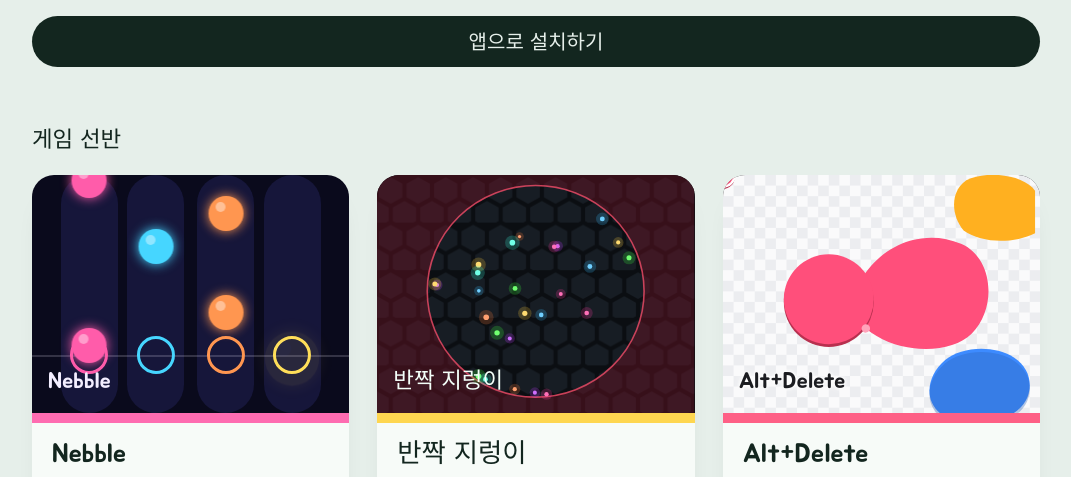
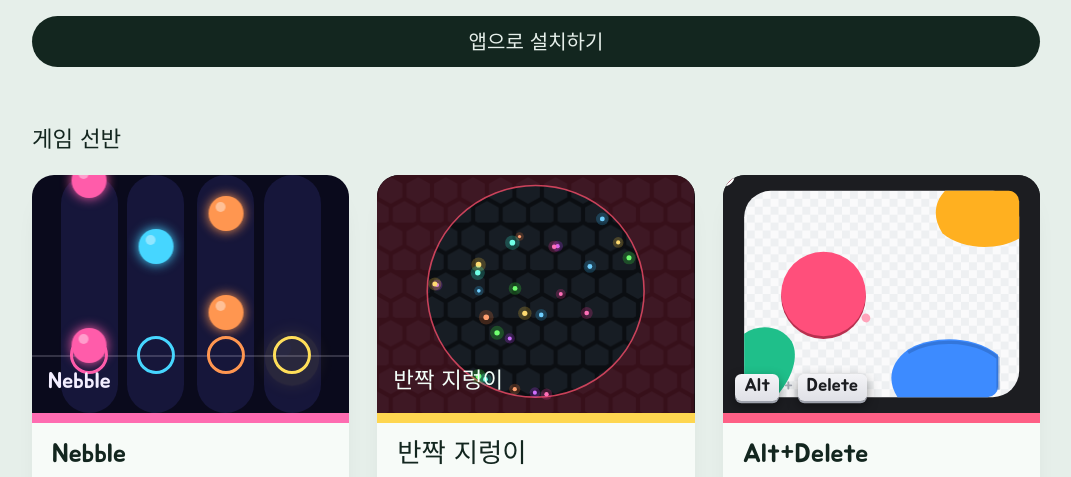
Before and after one commit to hpdonna51-cmd/Donna-s_Arcade, a plain HTML site: page index .html in a window 1280 px wide. Shown: the part 317-794 px from the top of the page, without its empty margins (104-1175 px from the left). Drawn offline with Linux system fonts and the light colour scheme.

Commit message:
땅1.2
홈화면 디자인 변경

```diff
--- a/index.html
+++ b/index .html
@@ -100,10 +100,21 @@ h1 .row + .row{padding-left:clamp(1.5rem,8vw,6rem)}
 .worm-cover svg{position:absolute;inset:0;width:100%;height:100%}
 .worm-cover .title{position:absolute;left:1rem;bottom:.8rem;font-family:"Jua",sans-serif;font-size:1.4rem;color:#F3FFF9}
 
-/* Alt+Delete 표지: 땅을 둘러싸고 채우기 */
+/* Alt+Delete 표지 */
 .altdel-cover{--cover-bg:#1C1D21}
 .altdel-cover svg{position:absolute;inset:0;width:100%;height:100%}
-.altdel-cover .title{position:absolute;left:1rem;bottom:.8rem;font-family:"Jua",sans-serif;font-size:1.4rem;color:#1C1D21;text-shadow:0 0 4px #fff,0 0 4px #fff,0 0 8px #fff}
+.altdel-cover .keys{position:absolute;left:.8rem;bottom:.75rem;display:flex;align-items:center;gap:.3rem;font-family:"Jua",sans-serif;font-size:1.15rem;line-height:1}
+.altdel-cover .cap{padding:.22rem .55rem .3rem;border-radius:.4rem;background:linear-gradient(#F4F4F7,#DFE0E6);color:#1C1D21;box-shadow:0 .14rem 0 #9EA2AC,0 .3rem .7rem rgba(0,0,0,.45)}
+.altdel-cover .plus{color:#A3A7B1;font-size:.9em}
+.altdel-cover .cap.del{animation:adPress 4s infinite}
+@keyframes adPress{0%,58%,74%,100%{transform:none;background:linear-gradient(#F4F4F7,#DFE0E6);color:#1C1D21;box-shadow:0 .14rem 0 #9EA2AC,0 .3rem .7rem rgba(0,0,0,.45)}62%,70%{transform:translateY(.12rem);background:#FF4F7B;color:#fff;box-shadow:0 .02rem 0 #B8304F,0 .1rem .3rem rgba(0,0,0,.4)}}
+.altdel-cover .fill{animation:adFill 4s infinite;transform-origin:center;transform-box:fill-box}
+@keyframes adFill{0%,60%{opacity:0;transform:scale(.92)}64%{opacity:1;transform:scale(1.03)}68%,94%{opacity:1;transform:none}100%{opacity:0}}
+.altdel-cover .trail{stroke-dasharray:100;animation:adDraw 4s infinite}
+@keyframes adDraw{0%{stroke-dashoffset:100;opacity:1}60%{stroke-dashoffset:0;opacity:1}62%,100%{stroke-dashoffset:0;opacity:0}}
+.altdel-cover .ants{animation:adAnts .6s linear infinite}
+@keyframes adAnts{to{stroke-dashoffset:-4}}
+@media (prefers-reduced-motion:reduce){.altdel-cover .cap.del,.altdel-cover .fill,.altdel-cover .trail,.altdel-cover .ants{animation:none}.altdel-cover .fill{opacity:1}}
 
 footer{margin-top:3.5rem;padding-top:1.5rem;border-top:1.5px solid var(--line);color:var(--soft);font-size:.9rem}
 </style>
@@ -218,27 +229,22 @@ const covers = {
     </div>`;
   },
   altdel: g => {
-    // Alt+Delete 표지: 내 땅에서 나가 선을 긋고 돌아오면 둘러싼 곳이 채워져요 (4초마다 반복)
-    const loop = 'M52 40C60 26 76 20 90 26C102 31 104 50 94 60C86 68 66 68 54 58';
-    const kt = '0;.62;.64;.97;1';
+    // 게임 화면 그대로: 맵 위에서 선을 긋고 돌아오면 둘러싼 곳이 채워져요 (4초마다)
+    const loop = 'M50 38C58 22 80 18 92 30C101 39 98 54 86 60C74 66 60 62 54 54';
     return `<div class="cover altdel-cover" aria-hidden="true">
       <svg viewBox="0 0 120 90" preserveAspectRatio="xMidYMid slice">
-        <defs><pattern id="altdelChk" width="8" height="8" patternUnits="userSpaceOnUse"><rect width="8" height="8" fill="#FAFAFB"/><rect width="4" height="4" fill="#ECEDF0"/><rect x="4" y="4" width="4" height="4" fill="#ECEDF0"/></pattern></defs>
-        <rect width="120" height="90" fill="url(#altdelChk)"/>
-        <path d="M84 70c6-5 18-6 26-1s8 16 0 21H82c-6-5-5-14 2-20Z" fill="#3D8BFF"/><path d="M84 71.2c6-5 18-6 26-1s8 16 0 21H82c-6-5-5-14 2-20Z" fill="#2B63B8" opacity=".35"/>
-        <path d="M92 2c8-4 22-2 26 4v16c-8 4-20 4-27-1c-5-6-5-15 1-19Z" fill="#FFB020"/>
-        <path d="${loop}C46 52 46 46 52 40Z" fill="#FF4F7B"><animate attributeName="opacity" values="0;0;1;1;0" keyTimes="${kt}" dur="4s" repeatCount="indefinite"/></path>
-        <circle cx="40" cy="48" r="17" fill="#B8304F"/><circle cx="40" cy="47" r="17" fill="#FF4F7B"/>
-        <path d="${loop}" fill="none" stroke="#FFA3BA" stroke-width="3.2" stroke-linecap="round" pathLength="100" stroke-dasharray="100" stroke-dashoffset="100">
-          <animate attributeName="stroke-dashoffset" values="100;0;0;100;100" keyTimes="${kt}" dur="4s" repeatCount="indefinite"/>
-          <animate attributeName="opacity" values="1;1;0;0;1" keyTimes="${kt}" dur="4s" repeatCount="indefinite"/>
-        </path>
-        <g>
-          <circle r="4.4" fill="#B8304F" cy=".9"/><circle r="4.4" fill="#FF4F7B" stroke="#fff" stroke-width=".9"/><circle cx="1.6" r="1.6" fill="#fff"/><circle cx="2.1" r=".8" fill="#1C1D21"/>
-          <animateMotion path="${loop}" rotate="auto" keyPoints="0;1;1;1;0" keyTimes="${kt}" calcMode="linear" dur="4s" repeatCount="indefinite"/>
-        </g>
+        <defs><pattern id="adChk" width="6" height="6" patternUnits="userSpaceOnUse"><rect width="6" height="6" fill="#FAFAFB"/><rect width="3" height="3" fill="#EEF0F2"/><rect x="3" y="3" width="3" height="3" fill="#EEF0F2"/></pattern></defs>
+        <rect width="120" height="90" fill="#1C1D21"/>
+        <rect x="8" y="6" width="104" height="78" rx="10" fill="url(#adChk)"/>
+        <path d="M70 66c8-5 24-6 34 2v12a4 4 0 0 1-4 4H66c-4-6-3-13 4-18Z" fill="#3D8BFF"/><path d="M70 67.2c8-5 24-6 34 2v12" fill="none" stroke="#2B63B8" stroke-width="1.2" opacity=".5"/>
+        <path d="M84 6h24a4 4 0 0 1 4 4v14c-9 5-22 4-29-2c-4-6-3-12 1-16Z" fill="#FFB020"/>
+        <path d="M8 60c6-4 14-3 18 3c3 6 0 14-6 21H12a4 4 0 0 1-4-4Z" fill="#1FBF8A"/>
+        <path d="${loop}C46 50 45 44 50 38Z" fill="#FF4F7B" opacity="0"><animate attributeName="opacity" values="0;0;1;1;0" keyTimes="0;.6;.64;.94;1" calcMode="linear" dur="4s" repeatCount="indefinite"/></path>
+        <circle cx="38" cy="46" r="16" fill="#B8304F"/><circle cx="38" cy="45" r="16" fill="#FF4F7B"/>
+        <path d="${loop}" pathLength="100" fill="none" stroke="#FFA3BA" stroke-width="3.2" stroke-linecap="round" stroke-dasharray="100" stroke-dashoffset="100"><animate attributeName="stroke-dashoffset" values="100;0;0" keyTimes="0;.6;1" calcMode="linear" dur="4s" repeatCount="indefinite"/><animate attributeName="opacity" values="1;1;0;0" keyTimes="0;.6;.62;1" calcMode="linear" dur="4s" repeatCount="indefinite"/></path>
+        <g><circle r="4" fill="#00000040" cy=".8"/><circle r="4" fill="#FF4F7B" stroke="#fff" stroke-width=".9"/><circle cx="1.5" r="1.5" fill="#fff"/><circle cx="1.9" r=".75" fill="#1C1D21"/><animateMotion dur="4s" repeatCount="indefinite" rotate="auto" keyPoints="0;1;1" keyTimes="0;.6;1" calcMode="linear" path="${loop}"/></g>
       </svg>
-      <span class="title">${g.title}</span>
+      <span class="keys" aria-hidden="true"><span class="cap">Alt</span><span class="plus">+</span><span class="cap del">Delete</span></span>
     </div>`;
   },
   bubble: g => {
```
